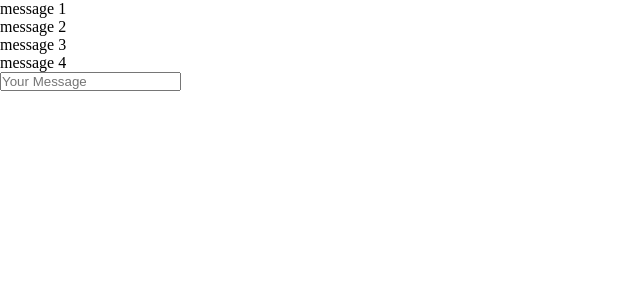
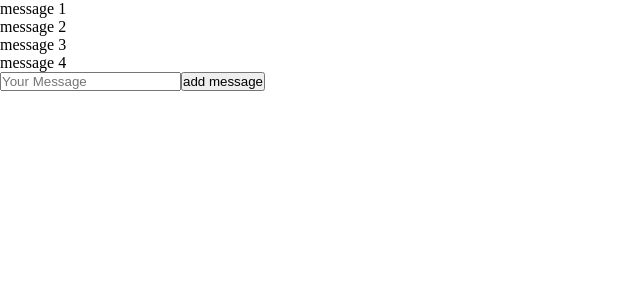
Before and after one commit to ljutrk/React-Firebase-Chat, a React (Create React App) app: page / in a window 1280 px wide. Shown: the top 300 px of the page, without its empty margins (0-640 px from the left). Built offline with nearby package versions, Linux system fonts and the light colour scheme.

Commit message:
add new message to state

```diff
--- a/src/components/ChatRoom.js
+++ b/src/components/ChatRoom.js
@@ -6,10 +6,10 @@ class ChatRoom extends Component {
         this.state = {
             message: "",
             messages: [
-                { id: 0, message: "message 1"},
-                { id: 1, message: "message 2"},
-                { id: 2, message: "message 3"},
-                { id: 3, message: "message 4"}
+                { id: 0, message: "message 1" },
+                { id: 1, message: "message 2" },
+                { id: 2, message: "message 3" },
+                { id: 3, message: "message 4" }
             ]
         }
     }
@@ -25,6 +25,16 @@ class ChatRoom extends Component {
         })
     }
 
+    addNewMessage = () => {
+        const newMessage = {
+            id: this.state.messages.length,
+            message: this.state.message
+        }
+        const messages = [...this.state.messages, newMessage]
+        this.setState({ messages, message: "" })
+
+    }
+
     render() {
 
         return (
@@ -35,6 +45,7 @@ class ChatRoom extends Component {
                     </ul>
                 </div>
                 <input onChange={this.inputChangeHandler} value={this.state.message} type="text" placeholder="Your Message" />
+                <button onClick={this.addNewMessage}>add message</button>
             </div>
         );
     }
```
